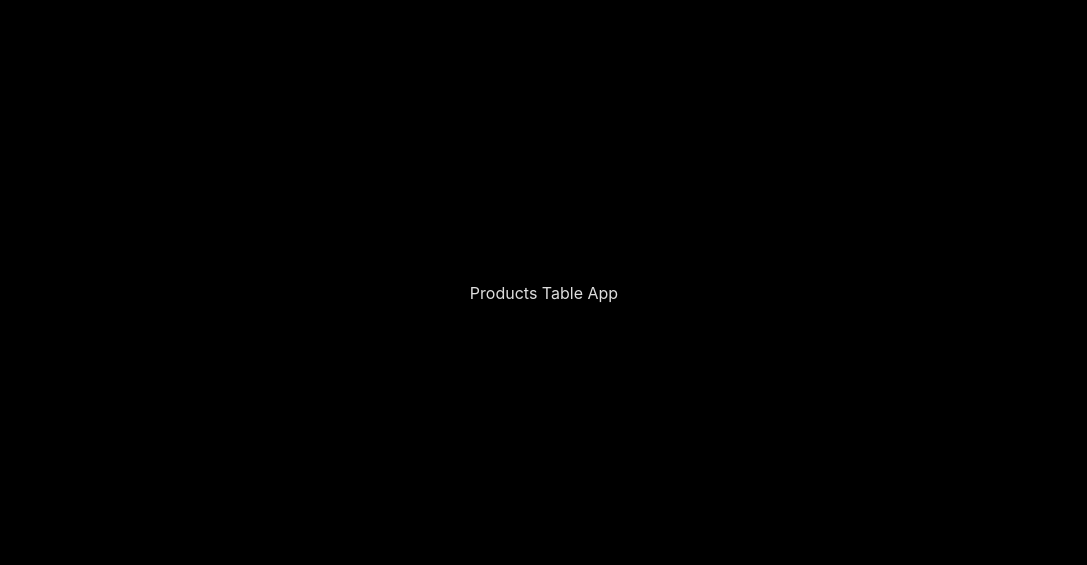
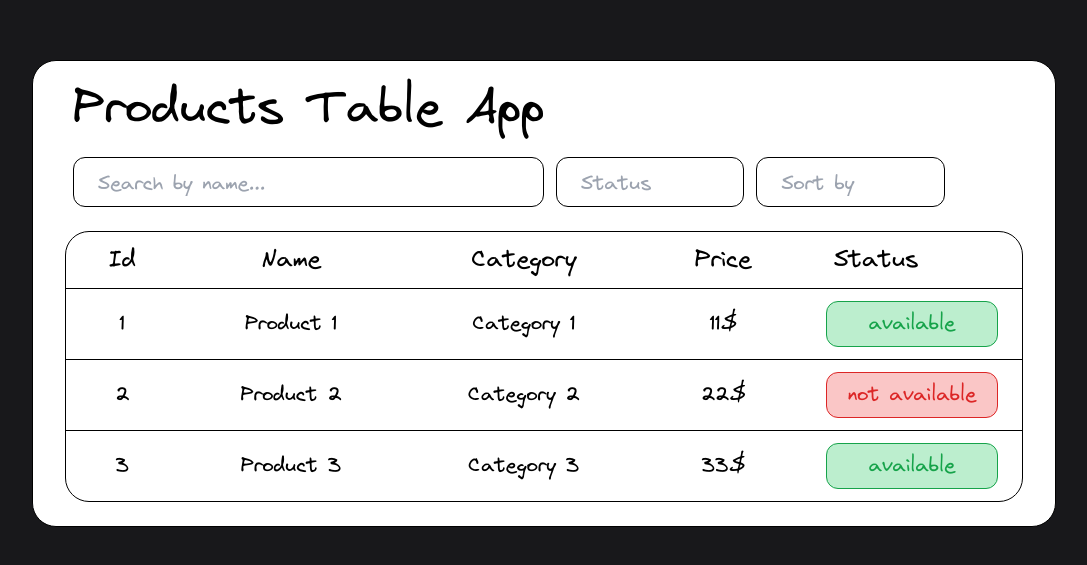
Before and after one commit to H1V35/envy-camp, a React (Vite) app in the folder technical-tests/02-products-app/: page / in a window 1280 px wide. Shown: the part 107-672 px from the top of the page, without its empty margins (96-1183 px from the left). Built offline with nearby package versions, Linux system fonts and the light colour scheme.

Commit message:
🎨 style: Add layout and styles

```diff
--- a/technical-tests/02-products-app/src/App.tsx
+++ b/technical-tests/02-products-app/src/App.tsx
@@ -1,7 +1,96 @@
+const statusVariants = {
+  available:
+    "px-4 py-2 bg-green-500 bg-opacity-30 border rounded-xl border-solid border-green-600 text-green-600",
+  notAvailable:
+    "px-4 py-2 bg-red-500 bg-opacity-30 border rounded-xl border-solid border-red-600 text-red-600",
+};
+
 export function App() {
   return (
-    <main>
-      <h1>Products Table App</h1>
+    <main className="min-w-[800px] px-8 py-6 flex flex-col justify-between gap-6 bg-white border rounded-3xl border-solid border-black">
+      <h1 className="px-2 text-5xl">Products Table App</h1>
+
+      <section className="px-2">
+        <form
+          // onSubmit={handleFormSubmit}
+          className="flex gap-3 text-xl"
+        >
+          <input
+            type="text"
+            // value={filter.name}
+            // onChange={handleInputChange}
+            name="name"
+            placeholder="Search by name..."
+            className="w-[50%] px-6 pt-3 pb-2 bg-white border rounded-xl border-solid border-black focus:outline-purple-300"
+          />
+
+          <input
+            type="text"
+            // value={filter.status}
+            // onChange={handleInputChange}
+            name="status"
+            placeholder="Status"
+            className="w-[20%] px-6 pt-3 pb-2 bg-white border rounded-xl border-solid border-black focus:outline-purple-300"
+          />
+
+          <input
+            type="text"
+            // value={filter.sort}
+            // onChange={handleInputChange}
+            name="sortBy"
+            placeholder="Sort by"
+            className="w-[20%] px-6 pt-3 pb-2 bg-white border rounded-xl border-solid border-black focus:outline-purple-300"
+          />
+        </form>
+      </section>
+
+      <section className="overflow-hidden border rounded-3xl border-black">
+        <table className="min-w-full table-auto divide-y divide-black text-center">
+          <thead className="text-2xl">
+            <tr>
+              <th className="px-6 py-3">Id</th>
+              <th className="px-6 py-3">Name</th>
+              <th className="px-6 py-3">Category</th>
+              <th className="px-6 py-3">Price</th>
+              <th className="w-[220px] px-8 py-3 text-start">Status</th>
+            </tr>
+          </thead>
+
+          <tbody className="divide-y divide-black text-xl">
+            <tr>
+              <td className="px-6 py-3">1</td>
+              <td className="px-6 py-3">Product 1</td>
+              <td className="px-6 py-3">Category 1</td>
+              <td className="px-6 py-3">11$</td>
+              <td className="w-[220px] px-6 py-3">
+                <div className={`${statusVariants.available}`}>available</div>
+              </td>
+            </tr>
+
+            <tr>
+              <td className="px-6 py-3">2</td>
+              <td className="px-6 py-3">Product 2</td>
+              <td className="px-6 py-3">Category 2</td>
+              <td className="px-6 py-3">22$</td>
+              <td className="w-[220px] px-6 py-3">
+                <div className={`${statusVariants.notAvailable}`}>
+                  not available
+                </div>
+              </td>
+            </tr>
+
+            <tr>
+              <td className="px-6 py-3">3</td>
+              <td className="px-6 py-3">Product 3</td>
+              <td className="px-6 py-3">Category 3</td>
+              <td className="px-6 py-3">33$</td>
+              <td className="w-[220px] px-6 py-3">
+                <div className={`${statusVariants.available}`}>available</div>
+              </td>
+            </tr>
+          </tbody>
+        </table>
+      </section>
     </main>
   );
 }
--- a/technical-tests/02-products-app/src/index.css
+++ b/technical-tests/02-products-app/src/index.css
@@ -3,13 +3,13 @@
 @tailwind utilities;
 
 :root {
-  font-family: Inter, system-ui, Avenir, Helvetica, Arial, sans-serif;
+  font-family: Virgil, Inter, system-ui, Avenir, Helvetica, Arial, sans-serif;
   line-height: 1.5;
   font-weight: 400;
 
   color-scheme: light dark;
-  color: #ffffffde;
-  background-color: #000000;
+  color: #000000;
+  background-color: #18181b;
 
   font-synthesis: none;
   text-rendering: optimizeLegibility;
@@ -18,10 +18,11 @@
 }
 
 body {
-  margin: 0;
   display: grid;
   place-content: center;
+
   min-height: 100vh;
+  margin: 0;
 }
 
 @font-face {
```
